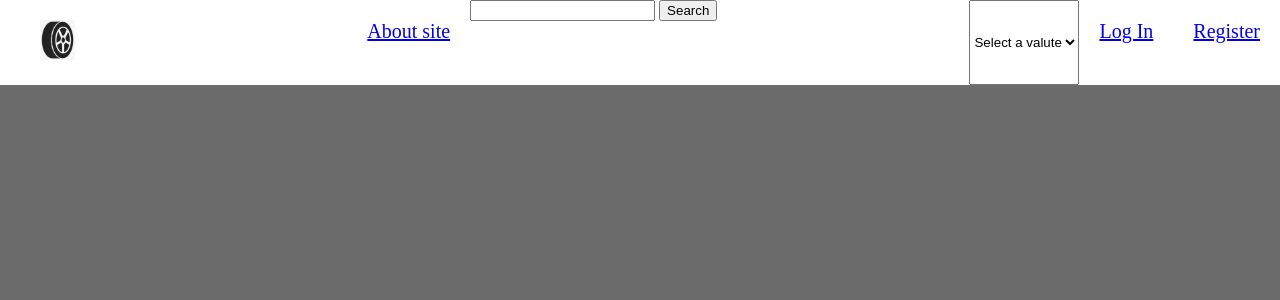
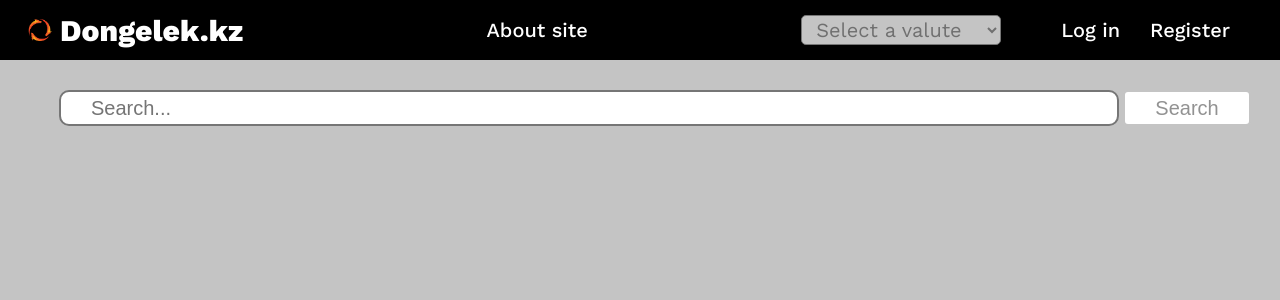
Before and after one commit to sdu-be-22/dongelek.kz, a Django app: page /about/ in a window 1280 px wide. Shown: the top 300 px of the page. Run offline with Django 4.2, Linux system fonts and the light colour scheme; data that the repository does not hold is empty.

Commit message:
Header design is changed

```diff
--- /dev/null
+++ b/dongelek_root/car/static/css/header.css
@@ -0,0 +1,70 @@
+@import url('https://fonts.googleapis.com/css2?family=Work+Sans:wght@400;500;800&display=swap');
+
+.header{
+    background-color: black;
+    display: flex;
+    justify-content: space-between;
+    align-items: center;
+    padding: 10px 20px;
+}
+.header_container{
+    display: flex;
+    align-items: center;
+}
+.last_header_container{
+    padding-right: 30px;
+}
+.logo_name{
+    font-size: 30px;
+    font-family: 'Work Sans', sans-serif;
+    font-weight: bold;
+}
+.menu{
+    font-family: 'Work Sans', sans-serif;
+    padding-left: 30px;
+    font-weight: 500;
+    font-size: 20px;
+}
+.header_container select{
+    background-color: #C4C4C4;
+    font-family: 'Work Sans', sans-serif;
+    width: 200px;
+    height: 30px;
+    font-size: 20px;
+    padding-left: 10px;
+    color: #4F4F4FB8;
+    border-radius: 5px;
+    margin-right: 30px;
+}
+
+.search_container{
+    margin-top: 30px;
+}
+.search_container input{
+    padding-left: 30px;
+    font-size: 20px;
+    margin-left: 30px;
+    color: #4f4f4f;
+    width: 80%;
+    height: 30px;
+    border-radius: 10px;
+    border-style: solid;
+}
+.search_container input::placeholder{
+    font-size: 20px;
+}
+.search_container button{
+    background-color: white;
+    border-color: #C4C4C4;
+    border-style: solid;
+    color: #4f4f4f9e;
+    height: 36px;
+    border-radius: 5px;
+    width: 10%;
+    font-size: 20px;
+}
+.search_container button:hover{
+    background-color: #4f4f4f75;
+    color: white;
+
+}
--- a/dongelek_root/car/static/css/style.css
+++ b/dongelek_root/car/static/css/style.css
@@ -1,30 +1,17 @@
+a{
+    color: white;
+    text-decoration: none;
+}
+a:hover{
+    color:white;
+    text-decoration: none;
+}
 body{
     margin: 0;
-    background-color: #6c6c6c;
+    background-color: #C4C4C4;
 }
 .titles__profile{
     color: white;
-}
-.menu_block{
-    display: flex;
-}
-.menu{
-    margin: 20px;
-    font-size: 20px;
-}
-.last_menu_block{
-    display: flex;
-    font-size: 20px;
-}
-.last_menu{
-    margin: 20px;
-    height: 22.4px;
-}
-header{
-    display: flex;
-    justify-content: space-between;
-    background-color: #ffffff;
-    margin-bottom: 10px;
 }
 .index_brands_block{
     display: flex;
@@ -48,9 +35,6 @@ header{
 }
 .titles{
     font-size: 2vw;
-}
-#logo{
-    margin-left: 20px;
 }
 .index_city_block{
     font-size: 1vw;
--- a/dongelek_root/car/templates/car/base.html
+++ b/dongelek_root/car/templates/car/base.html
@@ -6,6 +6,7 @@
 <head>
     <meta charset="UTF-8">
     <title>{{ title }}</title>
+    <link type="text/css" rel="stylesheet" href="{% static 'css/header.css' %}">
     <link type="text/css" rel="stylesheet" href="{% static 'css/style.css' %}">
     <script src="{% static 'js\valute.js' %}" defer></script>
     <link type="text/css" rel="stylesheet" href="{% static 'css/footer.css' %}">
@@ -16,15 +17,18 @@
 
     {% block mainmenu %}
 
-        <header>
+        <div class="header">
 
-            <div class="menu_block menu">
-                <a href="{% url 'home' %}">
+            <a href="{% url 'home' %}">
+                <div class="header_container">
                     <img id="logo" src="{% static 'images/logo.png' %}" height="40px">
-                </a>
-            </div>
+                    <div class="logo_name">
+                        Dongelek.kz
+                    </div>
+                </div>
+            </a>
 
-            <div class="menu_block">
+            <div class="header_container">
                 {% for m in menu %}
                     <a href="{% url m.url_name %}">
                         <div class="menu">{{m.title}}</div>
@@ -38,16 +42,8 @@
                         <div class="menu">Your cart</div>
                     </a>
                 {% endif %}
-                <center>
-                <form action="{% url 'searchbar' %}" method="get">
-                      <input type="text" name="search"/>
-                      <button type="submit">Search</button>
-                </form>
-                </center>
             </div>
-
-
-            <div class="last_menu_block">
+            <div class="header_container last_header_container">
 
                 <select name="currency" id="currency_select" onchange="changeValute()">
                     <option value="none" selected disabled hidden>Select a valute</option>
@@ -55,20 +51,33 @@
                         <option value='{"value":{{ valute.value }}, "nominal":{{ valute.nominal }}, "name":{{valute.char_code}}}' nominal="{{ valute.nominal }}" name="{{ valute.char_code }}">{{ valute.char_code }}</option>
                     {% endfor %}
                 </select>
+
                 <!-- user aty wygyp turady -->
                 {% if request.user.is_authenticated %}
-
-
-                <div class="last_menu"><a href="{% url 'logout'%}">Logout</a></div>
-                    <div class="last_menu"><a href="{% url 'profile' %}">{{user.username}}</a></div>
+                    <a href="{% url 'logout'%}">
+                        <div class="menu">Logout</div>
+                    </a>
+                    <a href="{% url 'profile' %}">
+                        <div class="menu">{{user.username}}</div>
+                    </a>
                 {% else %}
-                    <div class="last_menu"><a href="{% url 'login' %}">Log In</a></div>
-                    <div class="last_menu"><a href="{% url 'register' %}">Register</a></div>
+                    <a href="{% url 'login' %}">
+                        <div class="menu">Log in</div>
+                    </a>
+                    <a href="{% url 'register' %}">
+                        <div class="menu">Register</div>
+                    </a>
                 {% endif %}
-
-
             </div>
-        </header>
+        </div>
+        <center>
+            <div class="search_container">
+                <form action="{% url 'searchbar' %}" method="get">
+                    <input type="text" name="search" placeholder="Search..."/>
+                    <button type="submit">Search</button>
+                </form>
+            </div>
+        </center>
 
     {% endblock mainmenu %}
 
--- a/dongelek_root/car/views.py
+++ b/dongelek_root/car/views.py
@@ -26,13 +26,13 @@ menu = [
 
 # Index home page
 def index(request):
-    url = 'https://www.cbr-xml-daily.ru/daily_json.js'
-    response = urlopen(url)
-    data_json = json.loads(response.read())
-    for v_id, v_info in data_json['Valute'].items():
-        Valute.objects.filter(id=v_info["ID"]).update(id=v_info["ID"], num_code=v_info["NumCode"],
-                              char_code=v_info["CharCode"], nominal=v_info["Nominal"],
-                              name=v_info["Name"], value=v_info["Value"], previous=v_info["Previous"])
+    # url = 'https://www.cbr-xml-daily.ru/daily_json.js'
+    # response = urlopen(url)
+    # data_json = json.loads(response.read())
+    # for v_id, v_info in data_json['Valute'].items():
+    #     Valute.objects.filter(id=v_info["ID"]).update(id=v_info["ID"], num_code=v_info["NumCode"],
+    #                           char_code=v_info["CharCode"], nominal=v_info["Nominal"],
+    #                           name=v_info["Name"], value=v_info["Value"], previous=v_info["Previous"])
     brands = Brand.objects.all()
     cities = City.objects.all()
     valutes = Valute.objects.all()
```
Also changed, not shown: dongelek_root/car/static/images/logo.png.
